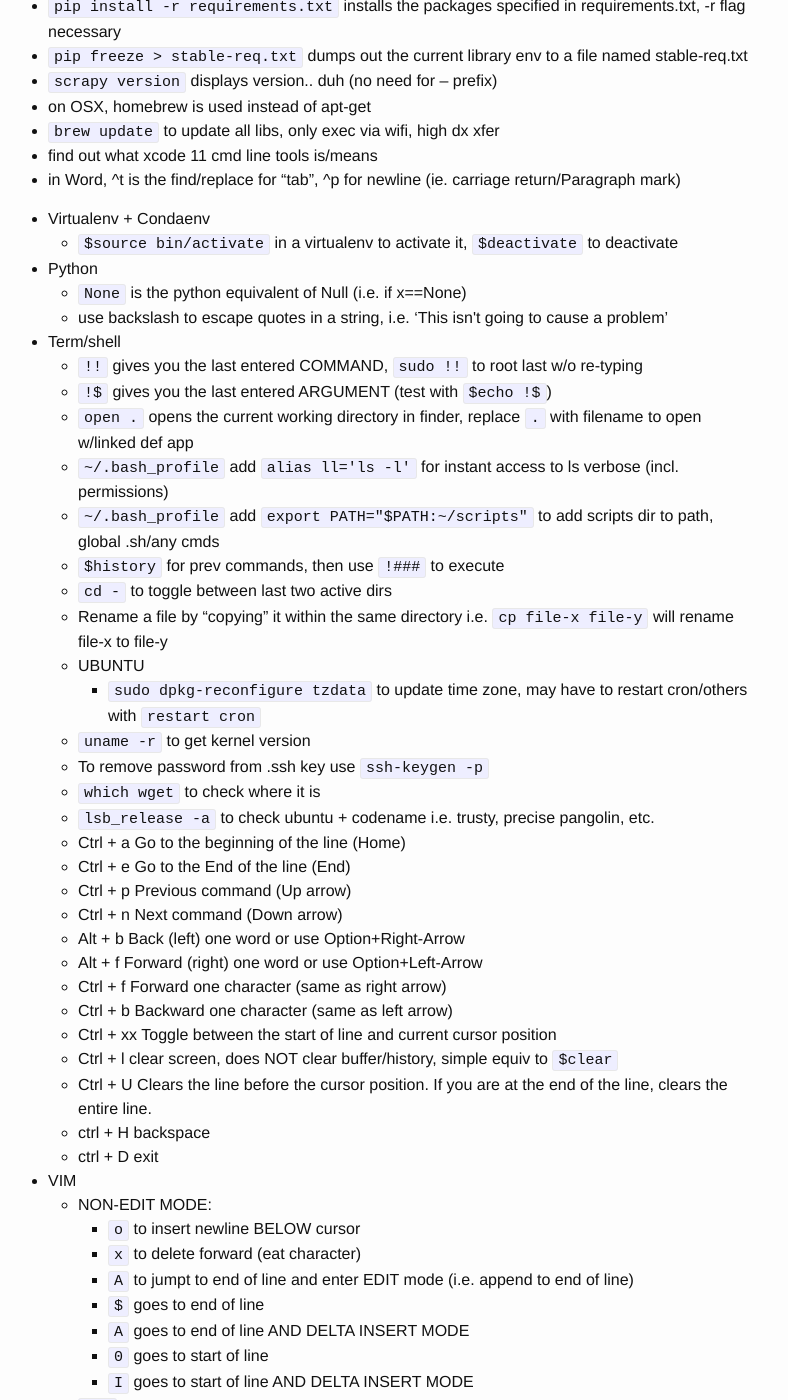
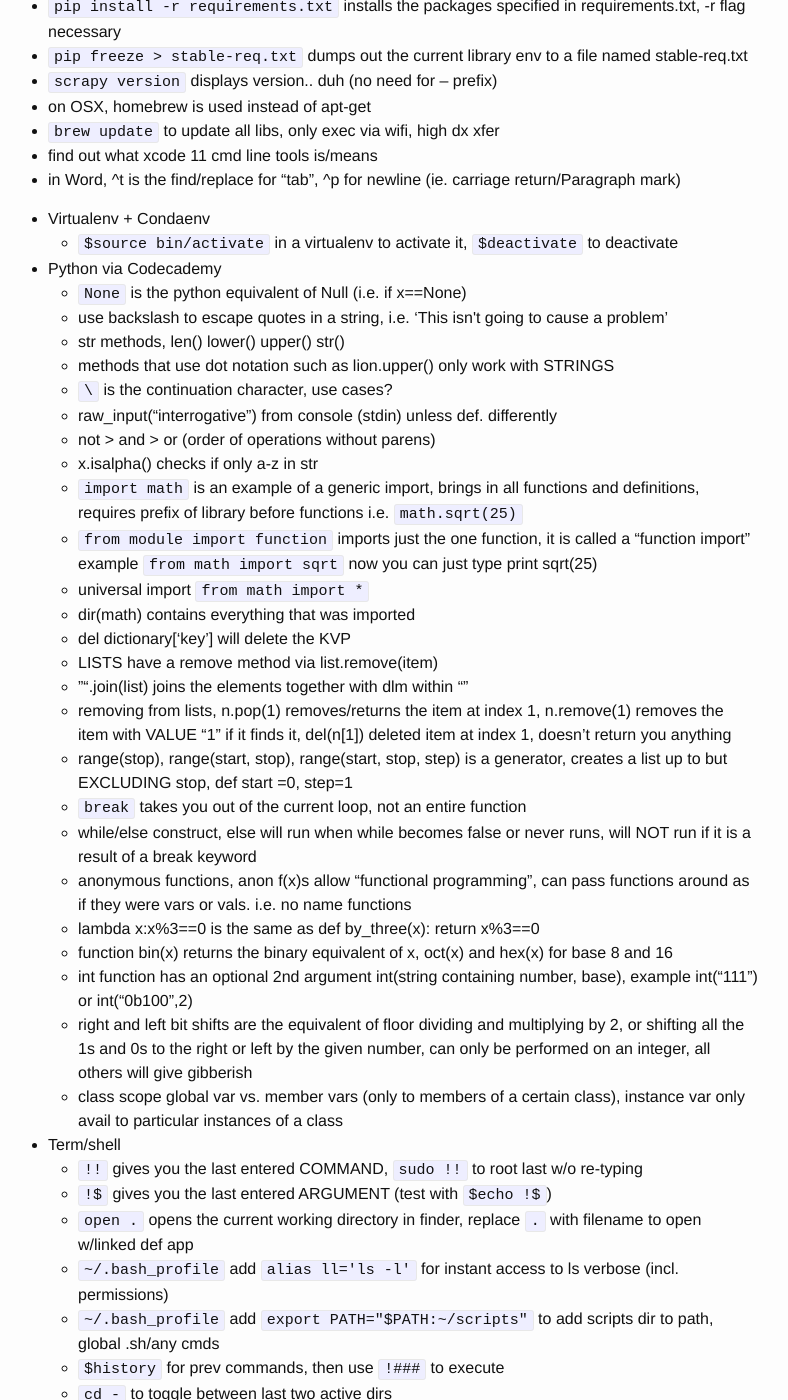
Before and after one commit to josephlei/jjl-website, a Jekyll site: the page built from _posts/2015-06-13-tips-and-tricks.markdown, in a window 1280 px wide and 1400 px high, scrolled down 935 px. Shown: the whole window, without its empty margins (252-1040 px from the left). Built offline with Jekyll 4.4.1, drawn with Linux system fonts in a browser that asks for light colours.

Commit message:
modify w/python

```diff
--- a/_posts/2015-06-13-tips-and-tricks.markdown
+++ b/_posts/2015-06-13-tips-and-tricks.markdown
@@ -45,9 +45,32 @@ published: true
 * Virtualenv + Condaenv
   * `$source bin/activate` in a virtualenv to activate it, `$deactivate` to deactivate
 
-* Python
+* Python via Codecademy
   * `None` is the python equivalent of Null (i.e. if x==None)
   * use backslash to escape quotes in a string, i.e. 'This isn\'t going to cause a problem'
+  * str methods, len() lower() upper() str()
+  * methods that use dot notation such as lion.upper() only work with STRINGS
+  * `\` is the continuation character, use cases?
+  * raw_input("interrogative") from console (stdin) unless def. differently
+  * not > and > or (order of operations without parens)
+  * x.isalpha() checks if only a-z in str
+  * `import math` is an example of a generic import, brings in all functions and definitions, requires prefix of library before functions i.e. `math.sqrt(25)`
+  * `from module import function` imports just the one function, it is called a "function import" example `from math import sqrt` now you can just type print sqrt(25)
+  * universal import `from math import *`
+  * dir(math) contains everything that was imported
+  * del dictionary['key'] will delete the KVP
+  * LISTS have a remove method via list.remove(item)
+  * "".join(list) joins the elements together with dlm within ""
+  * removing from lists, n.pop(1) removes/returns the item at index 1, n.remove(1) removes the item with VALUE "1" if it finds it, del(n[1]) deleted item at index 1, doesn't return you anything
+  * range(stop), range(start, stop), range(start, stop, step) is a generator, creates a list up to but EXCLUDING stop, def start =0, step=1
+  * `break` takes you out of the current loop, not an entire function
+  * while/else construct, else will run when while becomes false or never runs, will NOT run if it is a result of a break keyword
+  * anonymous functions, anon f(x)s allow "functional programming", can pass functions around as if they were vars or vals.  i.e. no name functions
+   * lambda x:x%3==0 is the same as def by_three(x): return x%3==0
+  * function bin(x) returns the binary equivalent of x, oct(x) and hex(x) for base 8 and 16
+  * int function has an optional 2nd argument int(string containing number, base), example int("111") or int("0b100",2)
+  * right and left bit shifts are the equivalent of floor dividing and multiplying by 2, or shifting all the 1s and 0s to the right or left by the given number, can only be performed on an integer, all others will give gibberish
+  * class scope global var vs. member vars (only to members of a certain class), instance var only avail to particular instances of a class
 
 * Term/shell
   * `!!` gives you the last entered COMMAND, `sudo !!` to root last w/o re-typing
```
